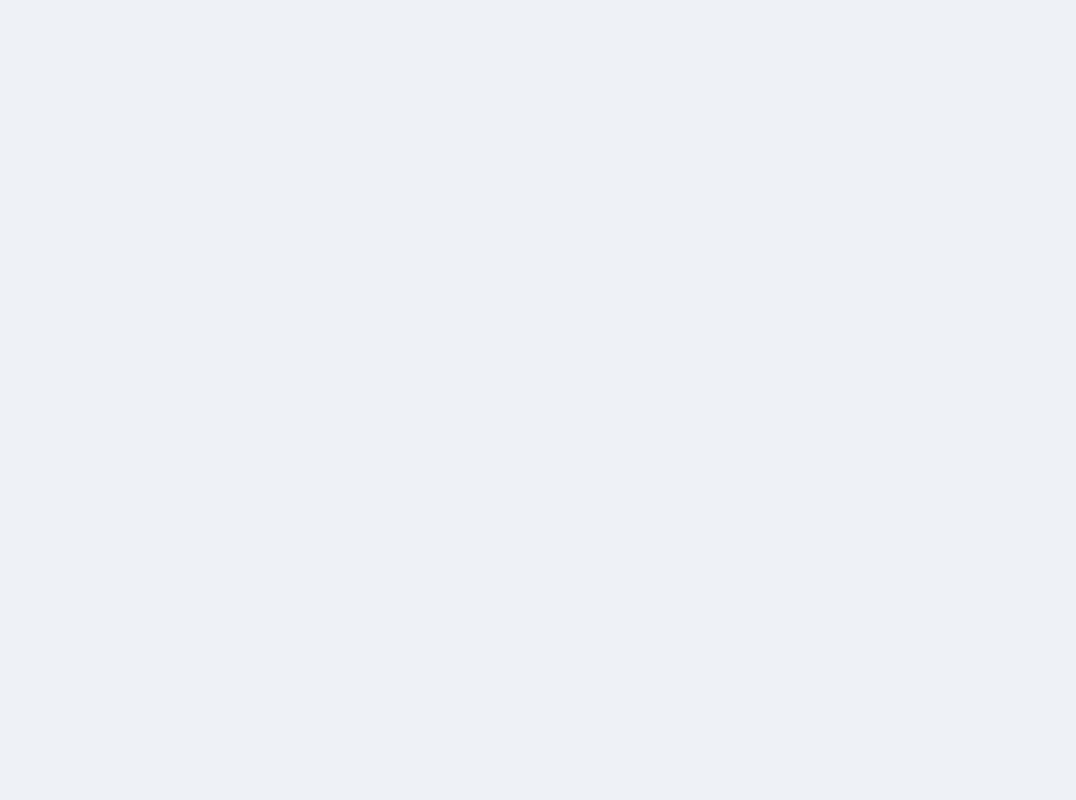
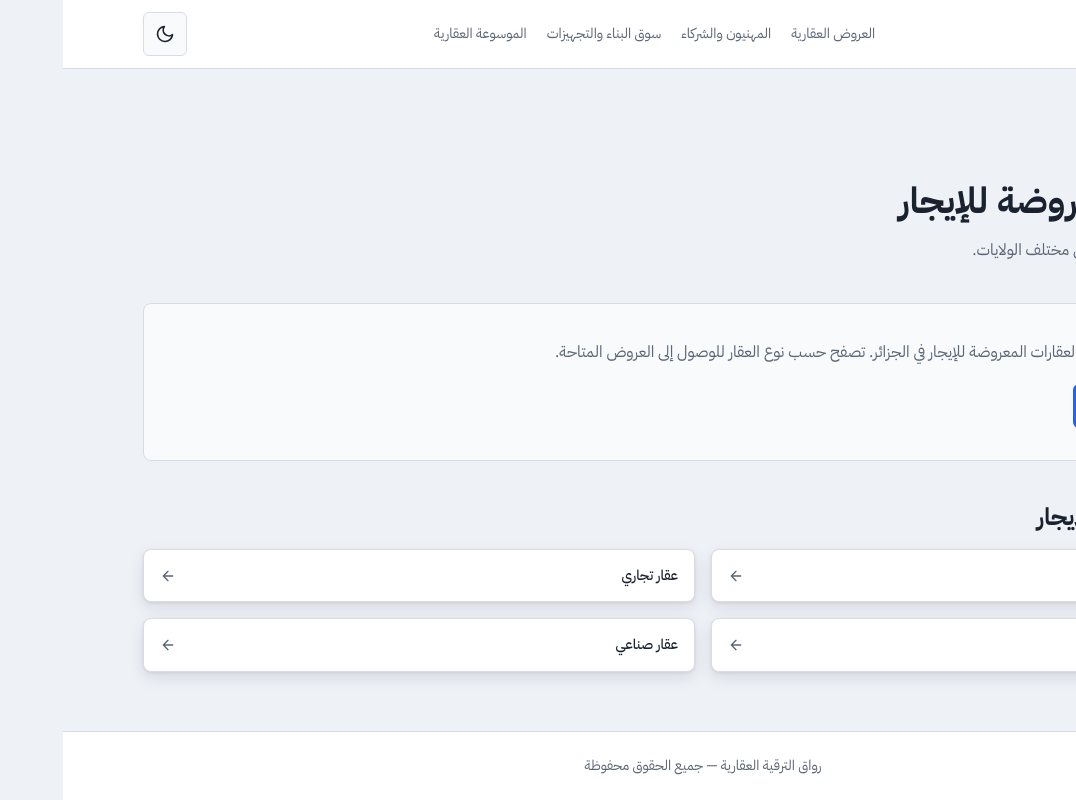
Before and after one commit to akramroyale24-jpg/riwaq-real-estate-development, a Next.js app: page /real-estate/rent in a window 1280 px wide. Before the commit this address had no page. Shown: the whole page, without its empty margins (204-1280 px from the left). Built offline with nearby package versions, Linux system fonts and the light colour scheme.

Commit message:
Create page.tsx

```diff
--- /dev/null
+++ b/app/real-estate/rent/page.tsx
@@ -0,0 +1,133 @@
+import Link from "next/link";
+import PageHeader from "@/components/layout/PageHeader";
+import {
+  BUILDING_SUB_CATEGORY_LABELS,
+  type BuildingSubCategory,
+} from "@/lib/constants";
+
+// --------------------------------------------
+// رابط Google Forms
+// --------------------------------------------
+const PUBLISH_FORM_URL =
+  "https://docs.google.com/forms/d/e/1FAIpQLScjUQvgWwH6weyWnZcI0pJ-MxdhXNukaFerQ8EBKJYWdRZELg/viewform?usp=publish-editor";
+
+// --------------------------------------------
+// بطاقات المباني للإيجار
+// --------------------------------------------
+type SectionCard = {
+  href: string;
+  title: string;
+};
+
+const BUILDING_CARDS: SectionCard[] = (
+  Object.keys(BUILDING_SUB_CATEGORY_LABELS) as BuildingSubCategory[]
+).map((key) => ({
+  href: `/real-estate/rent/${key}`,
+  title: BUILDING_SUB_CATEGORY_LABELS[key],
+}));
+
+// --------------------------------------------
+// بطاقة قسم صغيرة
+// --------------------------------------------
+function SectionLinkCard({ href, title }: SectionCard) {
+  return (
+    <Link
+      href={href}
+      className="group flex items-center justify-between gap-3 rounded-lg border bg-surface p-4 shadow-card transition-shadow hover:shadow-lg focus:outline-none focus:ring-2 focus:ring-primary"
+    >
+      <span className="text-sm font-medium leading-snug">{title}</span>
+      <svg
+        width="16"
+        height="16"
+        viewBox="0 0 24 24"
+        fill="none"
+        stroke="currentColor"
+        strokeWidth="2"
+        strokeLinecap="round"
+        strokeLinejoin="round"
+        aria-hidden="true"
+        className="shrink-0 text-text-muted group-hover:text-primary transition-colors"
+      >
+        <path d="m12 19-7-7 7-7M19 12H5" />
+      </svg>
+    </Link>
+  );
+}
+
+// --------------------------------------------
+// الصفحة
+// --------------------------------------------
+export default function RentPage() {
+  return (
+    <div className="mx-auto max-w-6xl px-4 py-8 space-y-10">
+      {/* زر الرجوع */}
+      <Link
+        href="/real-estate"
+        className="inline-flex items-center gap-2 text-sm text-text-muted hover:text-text transition-colors"
+      >
+        <svg
+          width="16"
+          height="16"
+          viewBox="0 0 24 24"
+          fill="none"
+          stroke="currentColor"
+          strokeWidth="2"
+          strokeLinecap="round"
+          strokeLinejoin="round"
+          aria-hidden="true"
+        >
+          <path d="m9 18 6-6-6-6" />
+        </svg>
+        رجوع إلى العروض العقارية
+      </Link>
+
+      {/* الترويسة */}
+      <PageHeader
+        variant="professionals"
+        title="العقارات المعروضة للإيجار"
+        description="تصفح العقارات المتاحة للإيجار في مختلف الولايات."
+      />
+
+      {/* المقال الترحيبي */}
+      <section className="rounded-lg border bg-surface-elevated p-6 md:p-8 space-y-4">
+        <p className="text-sm md:text-base leading-loose text-text-muted">
+          في هذا القسم، تجد جميع العقارات المعروضة للإيجار في الجزائر. تصفح حسب
+          نوع العقار للوصول إلى العروض المتاحة.
+        </p>
+        <div>
+          <a
+            href={PUBLISH_FORM_URL}
+            target="_blank"
+            rel="noopener noreferrer"
+            className="inline-flex items-center gap-2 min-h-[44px] rounded-md bg-professionals px-5 py-2.5 text-sm font-medium text-white"
+          >
+            <svg
+              width="16"
+              height="16"
+              viewBox="0 0 24 24"
+              fill="none"
+              stroke="currentColor"
+              strokeWidth="2"
+              strokeLinecap="round"
+              strokeLinejoin="round"
+              aria-hidden="true"
+            >
+              <path d="M12 5v14M5 12h14" />
+            </svg>
+            أضف عرضك الآن
+          </a>
+        </div>
+      </section>
+
+      {/* بطاقات الأنواع */}
+      <section className="space-y-4">
+        <h2 className="text-xl md:text-2xl font-bold">المباني المعروضة للإيجار</h2>
+        <div className="grid grid-cols-1 md:grid-cols-2 gap-3 md:gap-4">
+          {BUILDING_CARDS.map((card) => (
+            <SectionLinkCard key={card.href} {...card} />
+          ))}
+        </div>
+      </section>
+    </div>
+  );
+}
```
